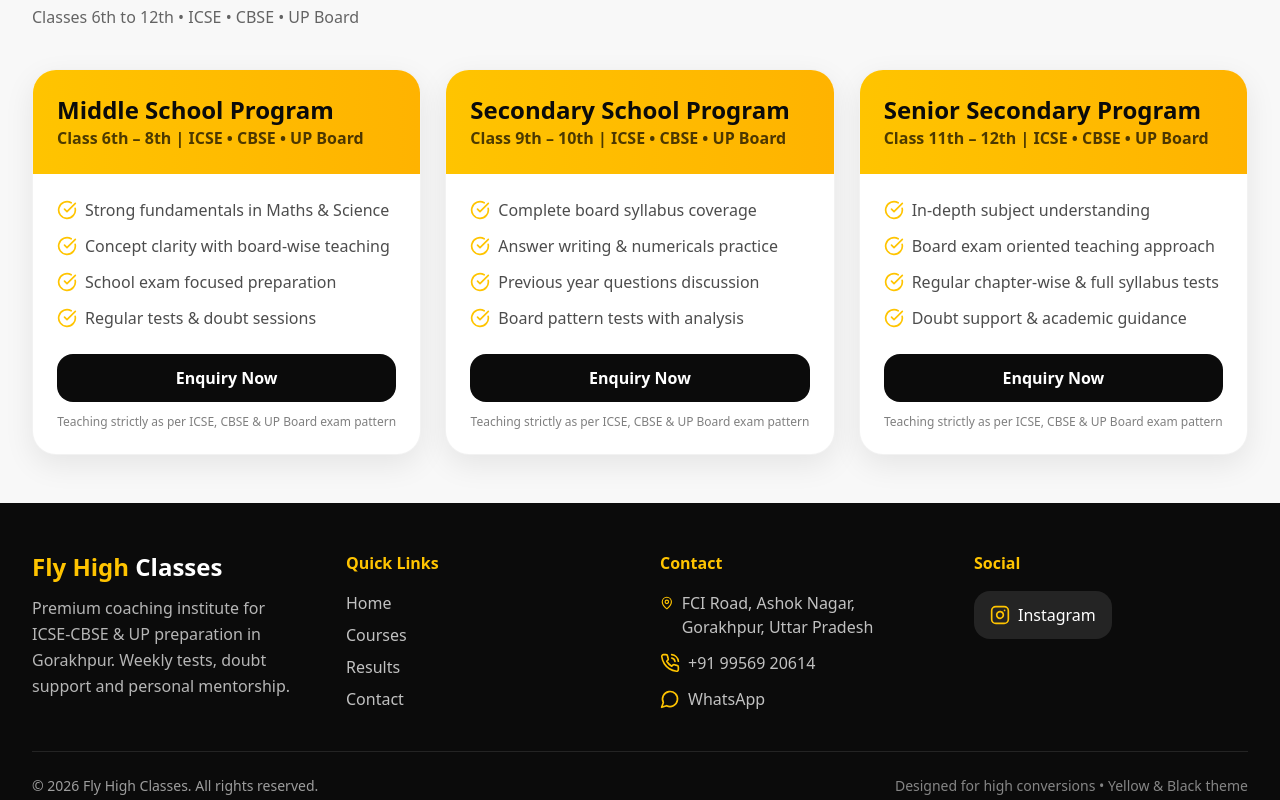
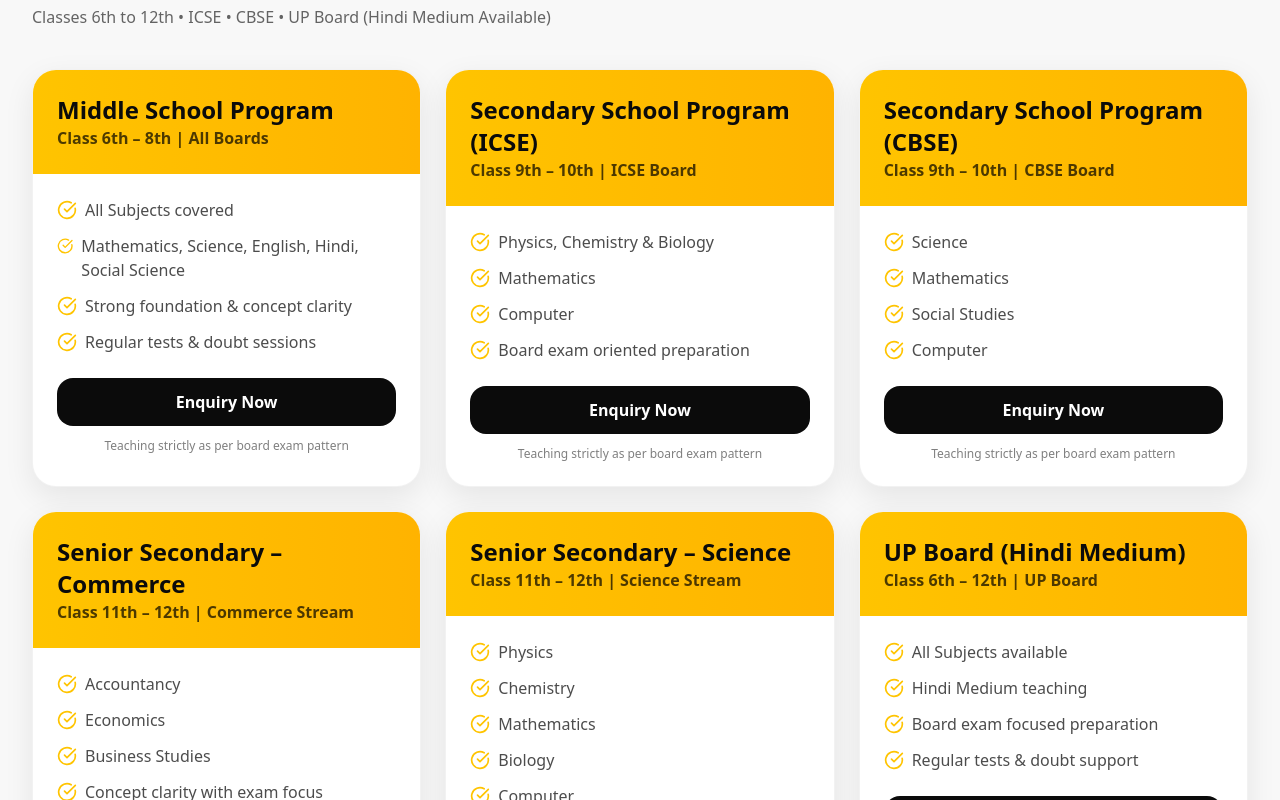
Before and after one commit to sunilvishwakarma8778-rgb/fly-hight, a React (Vite) app: page /courses in a window 1280 px wide. Shown: the part 160-960 px from the top of the page. Built offline with nearby package versions, Linux system fonts and the light colour scheme.

Commit message:
Update courses as per client requirements

```diff
--- a/src/components/Footer.tsx
+++ b/src/components/Footer.tsx
@@ -1,5 +1,11 @@
 import { Link } from "react-router-dom";
-import { Instagram,Facebook,PhoneCall, MapPin, MessageCircle } from "lucide-react";
+import {
+  Instagram,
+  Facebook,
+  PhoneCall,
+  MapPin,
+  MessageCircle,
+} from "lucide-react";
 
 export default function Footer() {
   return (
@@ -11,18 +17,26 @@
               <span className="text-flyYellow">Fly High</span> Classes
             </h3>
             <p className="text-white/70 mt-3 leading-relaxed">
-              Premium coaching institute for ICSE-CBSE & UP preparation in Gorakhpur.
-              Weekly tests, doubt support and personal mentorship.
+              Premium coaching institute for ICSE-CBSE & UP preparation in
+              Gorakhpur. Weekly tests, doubt support and personal mentorship.
             </p>
           </div>
 
           <div>
             <h4 className="font-bold text-flyYellow mb-4">Quick Links</h4>
             <div className="flex flex-col gap-2 text-white/75">
-              <Link to="/" className="hover:text-flyYellow">Home</Link>
-              <Link to="/courses" className="hover:text-flyYellow">Courses</Link>
-              <Link to="/results" className="hover:text-flyYellow">Results</Link>
-              <Link to="/contact" className="hover:text-flyYellow">Contact</Link>
+              <Link to="/" className="hover:text-flyYellow">
+                Home
+              </Link>
+              <Link to="/courses" className="hover:text-flyYellow">
+                Courses
+              </Link>
+              <Link to="/results" className="hover:text-flyYellow">
+                Results
+              </Link>
+              <Link to="/contact" className="hover:text-flyYellow">
+                Contact
+              </Link>
             </div>
           </div>
 
@@ -33,7 +47,10 @@
                 <MapPin className="w-5 h-5 text-flyYellow mt-0.5" />
                 <p>FCI Road, Ashok Nagar, Gorakhpur, Uttar Pradesh</p>
               </div>
-              <a href="tel:+919956920614" className="flex items-center gap-2 hover:text-flyYellow">
+              <a
+                href="tel:+919956920614"
+                className="flex items-center gap-2 hover:text-flyYellow"
+              >
                 <PhoneCall className="w-5 h-5 text-flyYellow" />
                 +91 99569 20614
               </a>
@@ -64,8 +81,21 @@
         </div>
 
         <div className="border-t border-white/10 mt-10 pt-6 text-sm text-white/60 flex flex-col md:flex-row items-center justify-between gap-3">
-          <p>© {new Date().getFullYear()} Fly High Classes. All rights reserved.</p>
-          <p className="text-white/50">Designed for high conversions • Yellow & Black theme</p>
+          <p>
+            © {new Date().getFullYear()} Fly High Classes. All rights reserved.
+          </p>
+          <p className="text-white/50">
+            Designed by{" "}
+            <a
+              href="https://www.techssetu.com/"
+              target="_blank"
+              rel="noreferrer"
+              className="text-flyYellow hover:underline"
+            >
+              TechsSetu
+            </a>{" "}
+            • Yellow & Black theme
+          </p>
         </div>
       </div>
     </footer>
--- a/src/pages/Courses.tsx
+++ b/src/pages/Courses.tsx
@@ -6,32 +6,63 @@
 const courseData = [
   {
     title: "Middle School Program",
-    subtitle: "Class 6th – 8th | ICSE • CBSE • UP Board",
+    subtitle: "Class 6th – 8th | All Boards",
     points: [
-      "Strong fundamentals in Maths & Science",
-      "Concept clarity with board-wise teaching",
-      "School exam focused preparation",
+      "All Subjects covered",
+      "Mathematics, Science, English, Hindi, Social Science",
+      "Strong foundation & concept clarity",
       "Regular tests & doubt sessions",
     ],
   },
   {
-    title: "Secondary School Program",
-    subtitle: "Class 9th – 10th | ICSE • CBSE • UP Board",
+    title: "Secondary School Program (ICSE)",
+    subtitle: "Class 9th – 10th | ICSE Board",
     points: [
-      "Complete board syllabus coverage",
-      "Answer writing & numericals practice",
-      "Previous year questions discussion",
-      "Board pattern tests with analysis",
+      "Physics, Chemistry & Biology",
+      "Mathematics",
+      "Computer",
+      "Board exam oriented preparation",
     ],
   },
   {
-    title: "Senior Secondary Program",
-    subtitle: "Class 11th – 12th | ICSE • CBSE • UP Board",
+    title: "Secondary School Program (CBSE)",
+    subtitle: "Class 9th – 10th | CBSE Board",
     points: [
-      "In-depth subject understanding",
-      "Board exam oriented teaching approach",
-      "Regular chapter-wise & full syllabus tests",
-      "Doubt support & academic guidance",
+      "Science",
+      "Mathematics",
+      "Social Studies",
+      "Computer",
+    ],
+  },
+  {
+    title: "Senior Secondary – Commerce",
+    subtitle: "Class 11th – 12th | Commerce Stream",
+    points: [
+      "Accountancy",
+      "Economics",
+      "Business Studies",
+      "Concept clarity with exam focus",
+    ],
+  },
+  {
+    title: "Senior Secondary – Science",
+    subtitle: "Class 11th – 12th | Science Stream",
+    points: [
+      "Physics",
+      "Chemistry",
+      "Mathematics",
+      "Biology",
+      "Computer",
+    ],
+  },
+  {
+    title: "UP Board (Hindi Medium)",
+    subtitle: "Class 6th – 12th | UP Board",
+    points: [
+      "All Subjects available",
+      "Hindi Medium teaching",
+      "Board exam focused preparation",
+      "Regular tests & doubt support",
     ],
   },
 ];
@@ -39,6 +70,7 @@
 export default function Courses() {
   return (
     <div className="container-max py-12">
+      {/* Heading */}
       <motion.div variants={stagger} initial="hidden" animate="show">
         <motion.h1
           variants={fadeUp}
@@ -47,10 +79,11 @@
           Courses
         </motion.h1>
         <motion.p variants={fadeUp} className="mt-2 text-black/60">
-          Classes 6th to 12th • ICSE • CBSE • UP Board
+          Classes 6th to 12th • ICSE • CBSE • UP Board (Hindi Medium Available)
         </motion.p>
       </motion.div>
 
+      {/* Course Cards */}
       <motion.div
         variants={stagger}
         initial="hidden"
@@ -65,6 +98,7 @@
             whileHover={{ y: -6 }}
             className="bg-white rounded-3xl shadow-soft border border-black/5 overflow-hidden"
           >
+            {/* Card Header */}
             <div className="p-6 bg-gradient-to-r from-flyYellow to-flyYellowDark">
               <h2 className="text-2xl font-extrabold">
                 {course.title}
@@ -74,6 +108,7 @@
               </p>
             </div>
 
+            {/* Card Body */}
             <div className="p-6">
               <ul className="space-y-3">
                 {course.points.map((point, i) => (
@@ -94,7 +129,7 @@
               </Link>
 
               <p className="mt-3 text-center text-xs text-black/50">
-                Teaching strictly as per ICSE, CBSE & UP Board exam pattern
+                Teaching strictly as per board exam pattern
               </p>
             </div>
           </motion.div>
```
